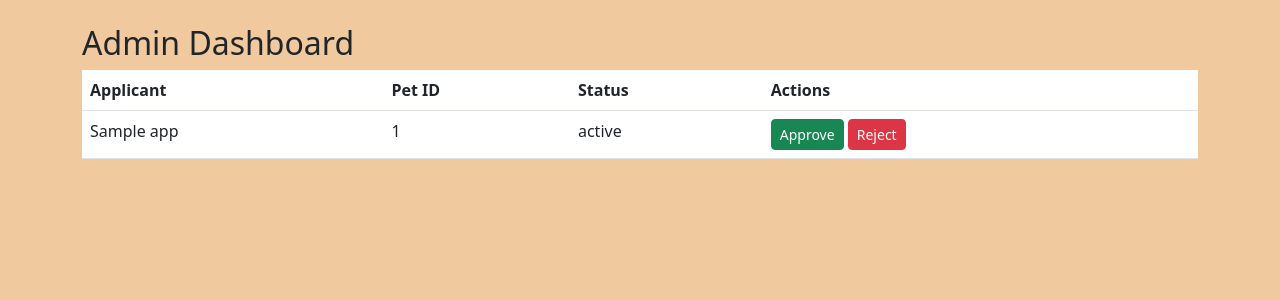
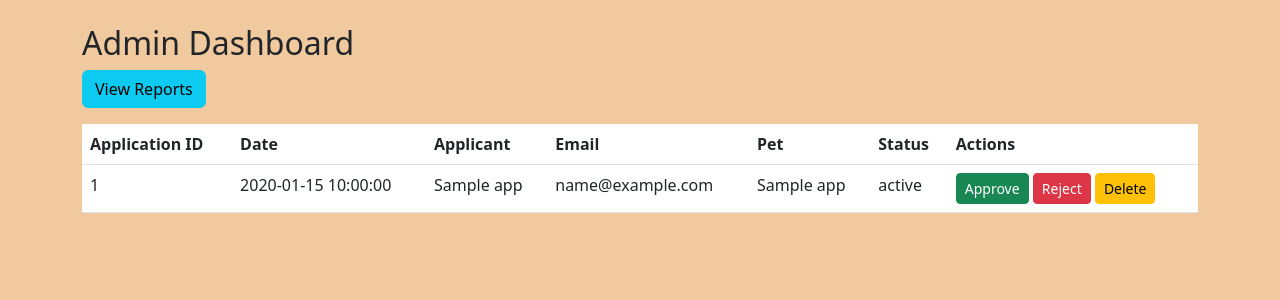
Before and after one commit to rickykrissel/cop4710_proj, a Flask app: template templates/admin.html in a window 1280 px wide. Shown: the part 56-356 px from the top of the page. Run offline with Flask 3, Linux system fonts and the light colour scheme; the template is opened without the code that fills it: most values are stand-ins (such as "Sample title", 1, 10 or a date in 2020).

Commit message:
updated app.py to match schema. updated some of the html pages to match schema. created delete and aggregate query functions

```diff
--- a/CreateTables.sql
+++ b/CreateTables.sql
@@ -36,7 +36,7 @@ CREATE TABLE Staff (
 
 CREATE TABLE AdoptionApplication (
     application_id INTEGER AUTO_INCREMENT NOT NULL,
-    application_date DATE NOT NULL,
+    pplication_date DATE NOT NULL,
     application_status ENUM('Pending', 'Approved', 'Rejected') NOT NULL,
     pet_id INTEGER NOT NULL,
     PRIMARY KEY (application_id),
--- a/app.py
+++ b/app.py
@@ -1,5 +1,6 @@
 from flask import Flask, render_template, request, redirect, url_for
 import mysql.connector
+from datetime import date
 
 app = Flask(__name__)
 
@@ -65,20 +66,43 @@ def pet_details(pet_id):
 @app.route('/apply', methods=['GET', 'POST'])
 def apply():
     if request.method == 'POST':
-        name = request.form['name']
+        #adopter_id = request.form['adopter_id']
+        adopter_name = request.form['adopter_name']
+        age = request.form['age']
         email = request.form['email']
-        phone = request.form['phone']
         pet_id = request.form['pet_id']
+        #application_id = request.form['application_id']
 
         conn = get_db_connection()
         cursor = conn.cursor()
 
+        # Insert adopter
         cursor.execute(
             """
-            INSERT INTO AdoptionApplication (name, email, phone, pet_id, status)
-            VALUES (%s, %s, %s, %s, 'Pending')
+            INSERT INTO Adopter (adopter_name, email, age)
+            VALUES (%s, %s, %s)
             """,
-            (name, email, phone, pet_id)
+            (adopter_name, email, age)
+        )
+        adopter_id= cursor.lastrowid
+
+        # Insert application
+        cursor.execute(
+            """
+            INSERT INTO AdoptionApplication (application_date, application_status, pet_id)
+            VALUES (%s, %s, %s)
+            """,
+            ( date.today(), 'Pending', pet_id)
+        )
+        application_id= cursor.lastrowid
+
+        # Link adopter to application
+        cursor.execute(
+            """
+            INSERT INTO Submits (application_id, adopter_id)
+            VALUES (%s, %s)
+            """,
+            (application_id, adopter_id)
         )
 
         conn.commit()
@@ -99,13 +123,42 @@ def admin():
     conn = get_db_connection()
     cursor = conn.cursor(dictionary=True)
 
-    cursor.execute("SELECT * FROM AdoptionApplication")
+    cursor.execute("""
+        SELECT aa.application_id, aa.application_date, aa.application_status,
+               p.pet_name,
+               a.adopter_name, a.email
+        FROM AdoptionApplication aa
+        JOIN Pet p ON aa.pet_id = p.pet_id
+        JOIN Submits s ON aa.application_id = s.application_id
+        JOIN Adopter a ON s.adopter_id = a.adopter_id
+    """)
     applications = cursor.fetchall()
 
     cursor.close()
     conn.close()
 
     return render_template('admin.html', applications=applications)
+
+# ==============================
+# Reports / Aggregate Query
+# ==============================
+@app.route('/reports')
+def reports():
+    conn = get_db_connection()
+    cursor = conn.cursor(dictionary=True)
+
+    cursor.execute("""
+        SELECT application_status, COUNT(*) AS total_applications
+        FROM AdoptionApplication
+        GROUP BY application_status
+    """)
+
+    status_counts = cursor.fetchall()
+
+    cursor.close()
+    conn.close()
+
+    return render_template('reports.html', status_counts=status_counts)
 
 
 # ==============================
@@ -117,7 +170,7 @@ def approve(app_id):
     cursor = conn.cursor()
 
     cursor.execute(
-        "UPDATE AdoptionApplication SET status='Approved' WHERE id=%s",
+        "UPDATE AdoptionApplication SET application_status = 'Approved' WHERE application_id = %s",
         (app_id,)
     )
 
@@ -137,7 +190,38 @@ def reject(app_id):
     cursor = conn.cursor()
 
     cursor.execute(
-        "UPDATE AdoptionApplication SET status='Rejected' WHERE id=%s",
+        "UPDATE AdoptionApplication SET application_status = 'Rejected' WHERE application_id = %s",
+        (app_id,)
+    )
+
+    conn.commit()
+    cursor.close()
+    conn.close()
+
+    return redirect(url_for('admin'))
+
+# ==============================
+# Delete Application
+# ==============================
+@app.route('/delete_application/<int:app_id>')
+def delete_application(app_id):
+    conn = get_db_connection()
+    cursor = conn.cursor()
+
+    # Delete from relationship tables first because of foreign keys
+    cursor.execute(
+        "DELETE FROM Reviews WHERE application_id = %s",
+        (app_id,)
+    )
+
+    cursor.execute(
+        "DELETE FROM Submits WHERE application_id = %s",
+        (app_id,)
+    )
+
+    # Then delete the actual application
+    cursor.execute(
+        "DELETE FROM AdoptionApplication WHERE application_id = %s",
         (app_id,)
     )
 
--- a/templates/admin.html
+++ b/templates/admin.html
@@ -3,11 +3,15 @@
 {% block content %}
 <h2>Admin Dashboard</h2>
 
+<a href="/reports" class="btn btn-info mb-3">View Reports</a>
 <table class="table">
     <thead>
         <tr>
+            <th>Application ID</th>
+            <th>Date</th>
             <th>Applicant</th>
-            <th>Pet ID</th>
+            <th>Email</th>
+            <th>Pet</th>
             <th>Status</th>
             <th>Actions</th>
         </tr>
@@ -16,9 +20,12 @@
     <tbody>
         {% for app in applications %}
         <tr>
-            <td>{{ app.name }}</td>
-            <td>{{ app.pet_id }}</td>
-            <td>{{ app.status }}</td>
+            <td>{{ app.application_id }}</td>
+            <td>{{ app.application_date }}</td>
+            <td>{{ app.adopter_name }}</td>
+            <td>{{ app.email }}</td>
+            <td>{{ app.pet_name }}</td>
+            <td>{{ app.application_status }}</td>
             <td>
                 <a href="/approve/{{ app.id }}" class="btn btn-success btn-sm">
                     Approve
@@ -27,6 +34,11 @@
                 <a href="/reject/{{ app.id }}" class="btn btn-danger btn-sm">
                     Reject
                 </a>
+                <a href="{{ url_for('delete_application', app_id=app.application_id) }}"
+                class="btn btn-warning btn-sm"
+                    onclick="return confirm('Are you sure you want to delete this application?');">
+                    Delete
+                </a>
             </td>
         </tr>
         {% endfor %}
```
Also changed, not shown: templates/petdetails.html (+4 -3 lines), templates/pets.html (+7 -5 lines), templates/reports.html (added, +26 -0 lines).
